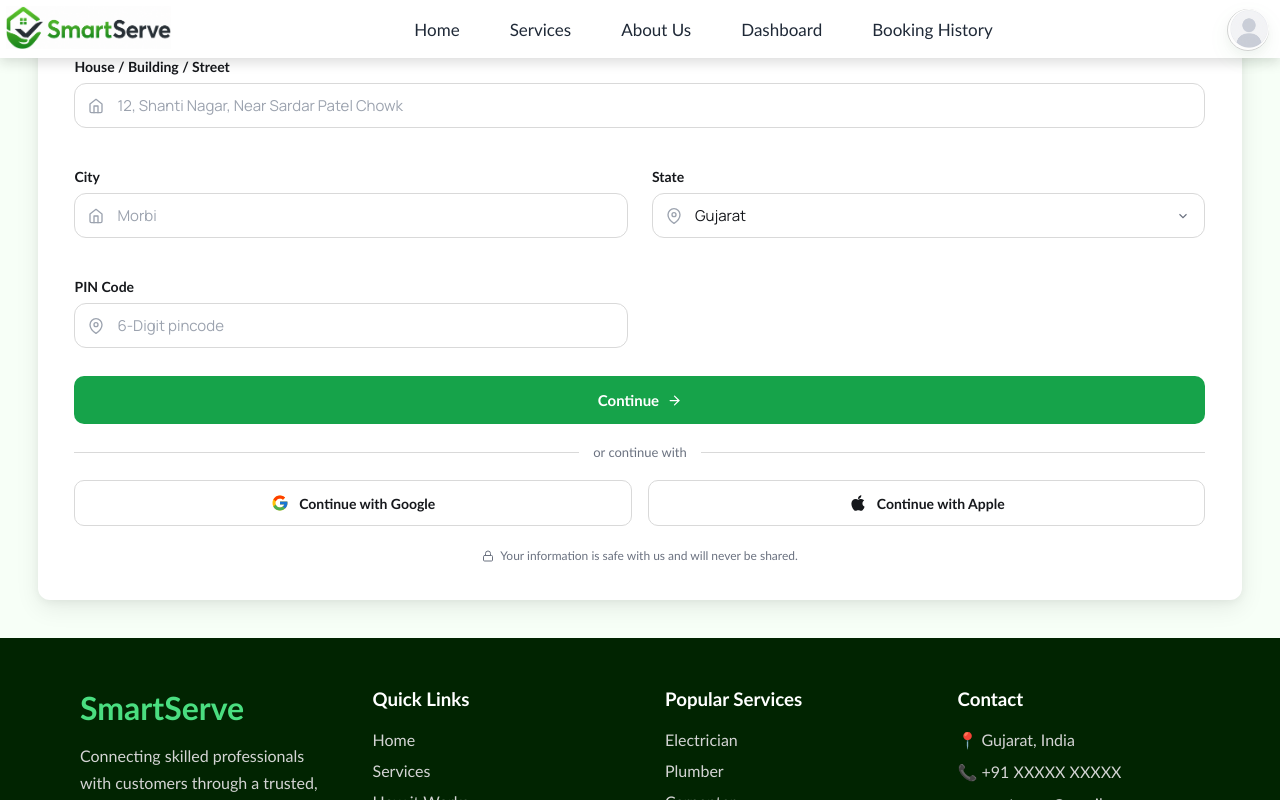
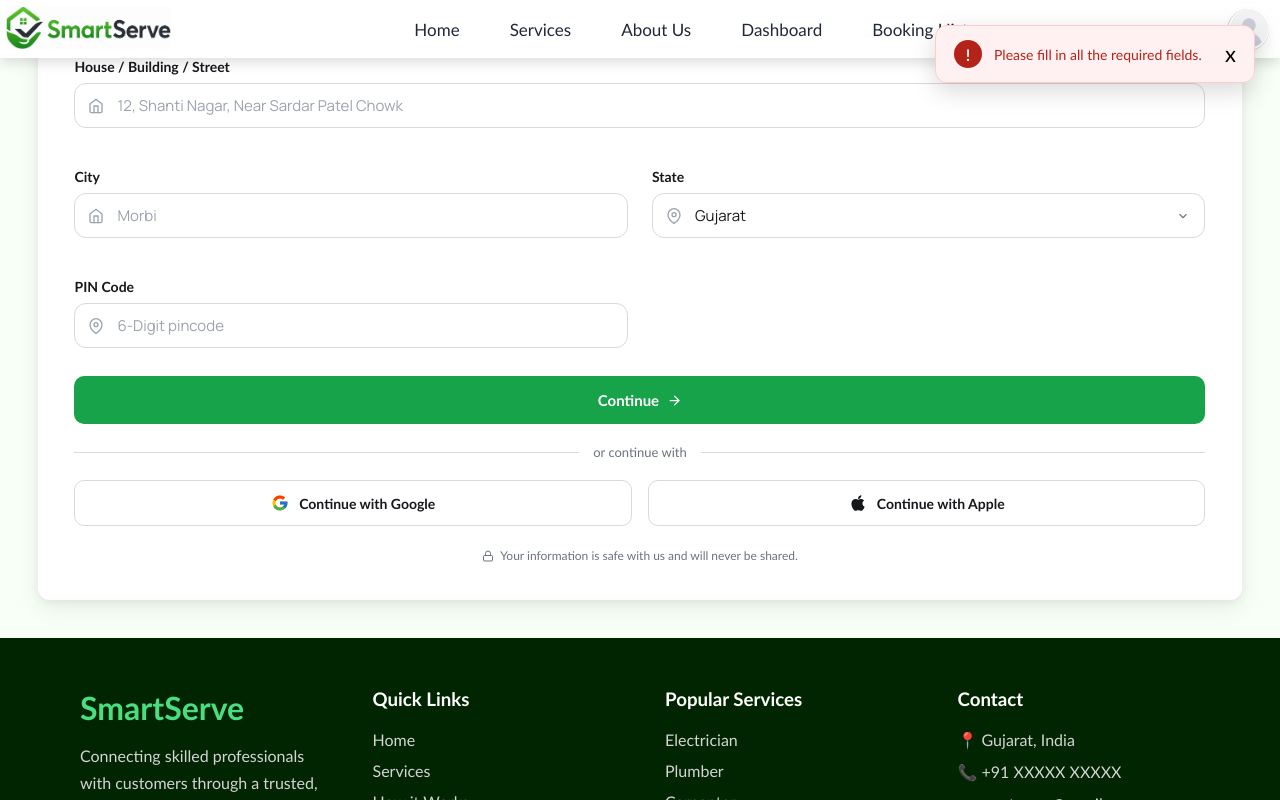
Before and after one commit to Jay2453/smart_local_service, a Next.js app: page /Register in a window 1280 px wide. Both pictures are taken after a click on the button "Continue". Shown: the part 605-1405 px from the top of the page. Built offline with nearby package versions, Linux system fonts and the light colour scheme.

Commit message:
Registration module fixed, check-regis API added, OTP model completed

```diff
--- a/app/Register/page.jsx
+++ b/app/Register/page.jsx
@@ -1,6 +1,7 @@
 'use client';
 import React, { useState } from 'react';
 import OtpVerifyModal from '../../components/OTPmodal/Otpverifymodal';
+import NotificationBanner from '../../components/NotificationBanner/NotificationBanner';
 import './register.css';
 import {
   FiUser,
@@ -44,6 +45,18 @@ const Register = () => {
   const [showConfirmPassword, setShowConfirmPassword] = useState(false);
   const [workerDetailsOpen, setWorkerDetailsOpen] = useState(true);
   const [Showoverlay, setShowoverlay] = useState(false);
+  const [Notification, setNotification] = useState({
+    show: false,
+    message: "",
+    type: "error",
+  });
+  const showNotification = (message, type = "error") => {
+    setNotification({
+      show: true,
+      message,
+      type,
+    });
+  };
   const handleChange = (e) => {
     const { name, value } = e.target;
     setFormData((prev) => ({
@@ -67,7 +80,7 @@ const Register = () => {
       const data = await response.json();
 
       if (!response.ok) {
-        alert(data.message);
+        showNotification(data.message);
         return;
       }
 
@@ -77,7 +90,7 @@ const Register = () => {
 
     } catch (error) {
       console.error("OTP verification error:", error);
-      alert("Could not verify OTP.");
+      showNotification("Could not verify OTP.");
     }
   };
   const handleResend = async () => {
@@ -95,7 +108,7 @@ const Register = () => {
       const data = await response.json();
 
       if (!response.ok) {
-        alert(data.message);
+        showNotification(data.message);
         return;
       }
 
@@ -105,30 +118,58 @@ const Register = () => {
       console.error("RESEND OTP ERROR:", error);
     }
   };
+
   const handleContinue = async () => {
-    if (!FormData.password) {
-      alert("Please enter a password.");
+    // Check form fields
+    if (
+        !FormData.name ||
+        !FormData.phone ||
+        !FormData.email ||
+        !FormData.password ||
+        !FormData.confirmpassword ||
+        !FormData.address ||
+        !FormData.city ||
+        !FormData.state ||
+        !FormData.pincode
+    ) {
+        showNotification("Please fill in all the required fields.");
         return;
     }
 
-    if (!FormData.confirmpassword) {
-      alert("Please confirm your password.");
-      return;
-    }
-
+    // Check passwords
     if (FormData.password !== FormData.confirmpassword) {
-      alert("Passwords do not match.");
-      return;
-    }
-
-    if (!FormData.phone) {
-      alert("Please enter your phone number.");
+        showNotification("Passwords do not match.");
         return;
     }
 
     try {
-      console.log("Sending the OTP request...");
-      const response = await fetch("/api/auth/send-otp", {
+
+        // Check email and phone in database
+        const checkResponse = await fetch(
+            "/api/auth/check-registration",
+            {
+                method: "POST",
+                headers: {
+                    "Content-Type": "application/json",
+                },
+                body: JSON.stringify({
+                    email: FormData.email,
+                    phone: FormData.phone,
+                }),
+            }
+        );
+
+        const checkData = await checkResponse.json();
+
+        if (!checkResponse.ok) {
+            showNotification(checkData.message);
+            return;
+        }
+
+        // Only now generate OTP
+        const otpResponse = await fetch(
+            "/api/auth/send-otp",
+            {
                 method: "POST",
                 headers: {
                     "Content-Type": "application/json",
@@ -136,23 +177,25 @@ const Register = () => {
                 body: JSON.stringify({
                     phone: FormData.phone,
                 }),
-      });
+            }
+        );
 
-      const data = await response.json();
-      console.log("OTP API response: ", data);
+        const otpData = await otpResponse.json();
 
-      if (!response.ok) {
-        alert(data.message);
+        if (!otpResponse.ok) {
+            showNotification(otpData.message);
             return;
         }
 
+        // Open OTP modal
         setShowoverlay(true);
 
     } catch (error) {
-      console.error("OTP ERROR:", error);
-      alert("Could not generate OTP.");
+        console.error("Continue error:", error);
+        showNotification("Something went wrong. Please try again.");
     }
 };
+
   const handleRegistration = async () => {
     try {
       const response = await fetch("/api/auth/register", {
@@ -175,7 +218,7 @@ const Register = () => {
 
       const data = await response.json();
       if (!response.ok) {
-        alert(data.message);
+        showNotification(data.message);
         return;
       }
 
@@ -189,12 +232,26 @@ const Register = () => {
 
     } catch (error) {
       console.error("Registeration failed: ", error);
-      alert("Something went wrong. ");
+      showNotification("Something went wrong. ");
     }
   };
 
+  //////////////////////////////////////////////////
+
   return (
     <div>
+
+      {Notification.show && (
+        <NotificationBanner message={Notification.message}
+        type={Notification.type}
+        onClose={()=>
+          setNotification({
+            show: false,
+            message: "",
+            type: "error",
+          })
+        }/>
+      )}
 
       <Navbar />
 
--- /dev/null
+++ b/components/NotificationBanner/NotificationBanner.jsx
@@ -0,0 +1,32 @@
+"use client";
+import { useEffect } from "react";
+import styles from "./NotificationBanner.module.css";
+export default function NotificationBanner({
+    message,
+    type = "error",
+    onClose,
+}) {
+    useEffect(() => {
+        const timer = setTimeout(() => {
+            onClose();
+        }, 3000);
+
+        return () => clearTimeout(timer);
+    }, [onClose]);
+
+    return (
+        <div className={`${styles.banner} ${styles[type]}`}>
+            <div className={styles.content}>
+                <div className={styles.icon}>
+                    {type === "success" ? "✓" : "!"}
+                </div>
+
+                <span>{message}</span>
+
+                <button onClick={onClose}>
+                    x
+                </button>
+            </div>
+        </div>
+    );
+}
--- /dev/null
+++ b/components/NotificationBanner/NotificationBanner.module.css
@@ -0,0 +1,77 @@
+ .banner {
+    position: fixed;
+    top: 25px;
+    right: 25px;
+    z-index: 9999;
+    min-width: 320px;
+    max-width: 450px;
+    padding: 14px 18px;
+    border-radius: 12px;
+    box-shadow: 0 8px 25px rgba(0, 0, 0, 0.15);
+    animation: slideIn 0.3s ease;
+}
+
+.content {
+    display: flex;
+    align-items: center;
+    gap: 12px;
+}
+
+.icon {
+    width: 28px;
+    height: 28px;
+    border-radius: 50%;
+    display: flex;
+    align-items: center;
+    justify-content: center;
+    font-weight: 700;
+    flex-shrink: 0;
+}
+
+.content span {
+    flex: 1;
+    font-size: 14px;
+    font-weight: 500;
+}
+
+.content button {
+    border: none;
+    background: transparent;
+    font-size: 22px;
+    cursor: pointer;
+    line-height: 1;
+}
+
+.error {
+    background: #fff1f1;
+    border: 1px solid #ffcccc;
+    color: #b42318;
+}
+
+.error .icon {
+    background: #b42318;
+    color: white;
+}
+
+.success {
+    background: #effcf3;
+    border: 1px solid #b7ebc6;
+    color: #187a3d;
+}
+
+.success .icon {
+    background: #187a3d;
+    color: white;
+}
+
+@keyframes slideIn {
+    from {
+        opacity: 0;
+        transform: translateX(30px);
+    }
+
+    to {
+        opacity: 1;
+        transform: translateX(0);
+    }
+}
```
Also changed, not shown: app/api/auth/check-registration/route.js (added, +70 -0 lines), app/api/auth/register/route.js (+6 -5 lines). Lines whose indentation alone changed are shown as unchanged.
